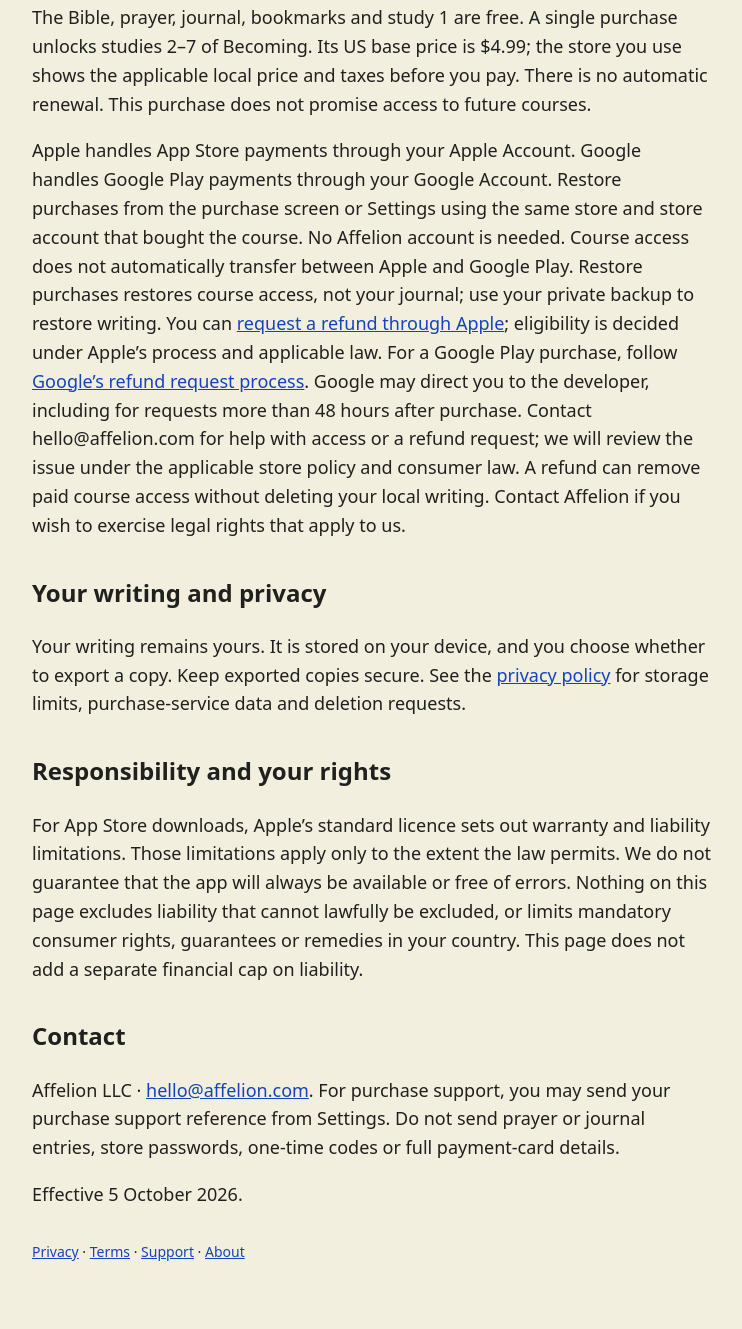
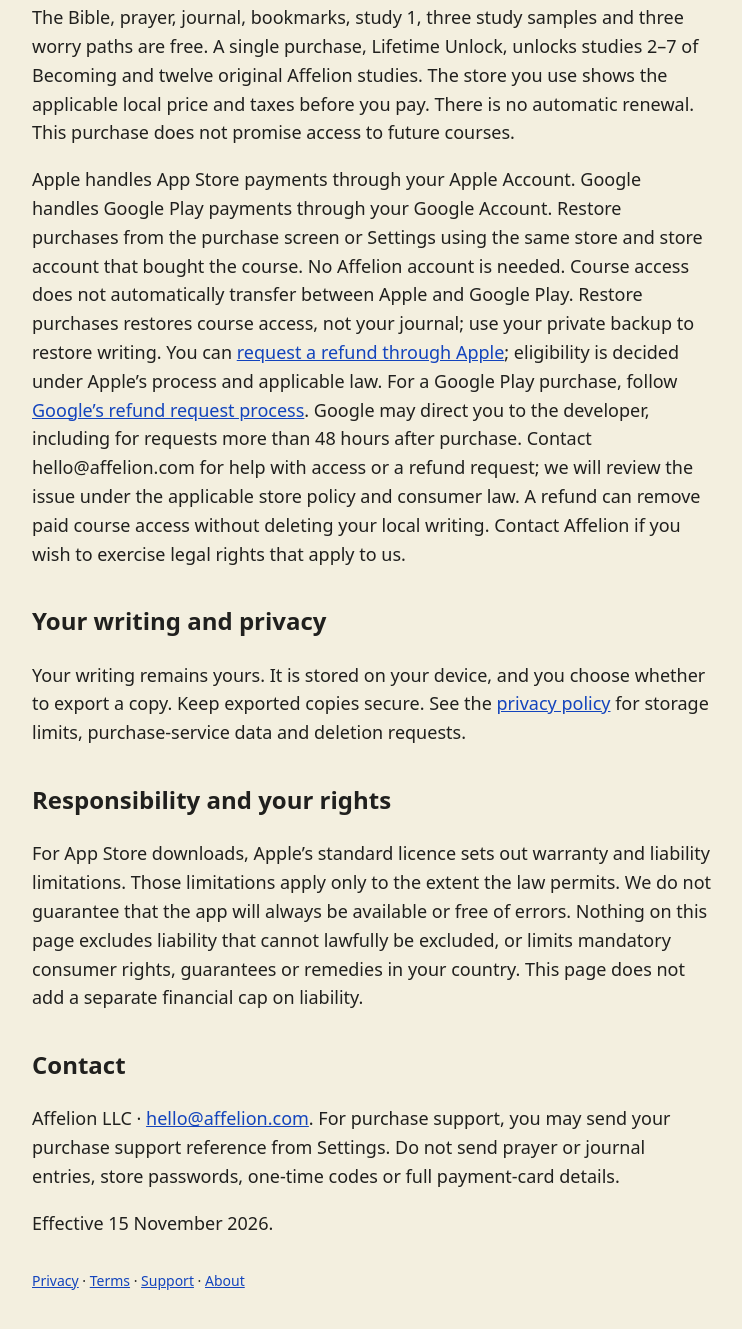
Before and after one commit to lusinevartan/affelion-bible-legal, a plain HTML site: page terms.html in a window 1280 px wide. Shown: the part 1733-3062 px from the top of the page, without its empty margins (268-1010 px from the left). Drawn offline with Linux system fonts and the light colour scheme.

Commit message:
Terms and support: single Lifetime Unlock for 1.3.0; remove hard-coded price; effective 15 November 2026
Owner-approved wording, published from the prepared pages.

Co-Authored-By: Claude Fable 5.2 <noreply@anthropic.com>
Claude-Session: https://claude.ai/code/session_015fMia6EeCCPrgmedtzYNNc

```diff
--- a/terms.html
+++ b/terms.html
@@ -15,7 +15,7 @@
 <h2>Bible text</h2>
 <p>Bible text: World English Bible British Edition, the 66 books of the Protestant canon. Catholic and Orthodox Bibles include additional books.</p>
 <h2>Purchases, restores and refunds</h2>
-<p>The Bible, prayer, journal, bookmarks and study 1 are free. A single purchase unlocks studies 2–7 of Becoming. Its US base price is $4.99; the store you use shows the applicable local price and taxes before you pay. There is no automatic renewal. This purchase does not promise access to future courses.</p>
+<p>The Bible, prayer, journal, bookmarks, study 1, three study samples and three worry paths are free. A single purchase, Lifetime Unlock, unlocks studies 2–7 of Becoming and twelve original Affelion studies. The store you use shows the applicable local price and taxes before you pay. There is no automatic renewal. This purchase does not promise access to future courses.</p>
 <p>Apple handles App Store payments through your Apple Account. Google handles Google Play payments through your Google Account. Restore purchases from the purchase screen or Settings using the same store and store account that bought the course. No Affelion account is needed. Course access does not automatically transfer between Apple and Google Play. Restore purchases restores course access, not your journal; use your private backup to restore writing. You can <a href="https://support.apple.com/en-us/118223" target="_blank" rel="noopener noreferrer">request a refund through Apple</a>; eligibility is decided under Apple’s process and applicable law. For a Google Play purchase, follow <a href="https://support.google.com/googleplay/workflow/9813244" target="_blank" rel="noopener noreferrer">Google’s refund request process</a>. Google may direct you to the developer, including for requests more than 48 hours after purchase. Contact hello@affelion.com for help with access or a refund request; we will review the issue under the applicable store policy and consumer law. A refund can remove paid course access without deleting your local writing. Contact Affelion if you wish to exercise legal rights that apply to us.</p>
 <h2>Your writing and privacy</h2>
 <p>Your writing remains yours. It is stored on your device, and you choose whether to export a copy. Keep exported copies secure. See the <a href="https://lusinevartan.github.io/affelion-bible-legal/privacy.html" target="_blank" rel="noopener noreferrer">privacy policy</a> for storage limits, purchase-service data and deletion requests.</p>
@@ -23,4 +23,4 @@
 <p>For App Store downloads, Apple’s standard licence sets out warranty and liability limitations. Those limitations apply only to the extent the law permits. We do not guarantee that the app will always be available or free of errors. Nothing on this page excludes liability that cannot lawfully be excluded, or limits mandatory consumer rights, guarantees or remedies in your country. This page does not add a separate financial cap on liability.</p>
 <h2>Contact</h2>
 <p>Affelion LLC · <a href="mailto:hello@affelion.com">hello@affelion.com</a>. For purchase support, you may send your purchase support reference from Settings. Do not send prayer or journal entries, store passwords, one-time codes or full payment-card details.</p>
-<p>Effective 5 October 2026.</p></article></main><nav aria-label="Information"><a href="privacy.html">Privacy</a> · <a href="terms.html">Terms</a> · <a href="support.html">Support</a> · <a href="about.html">About</a></nav></body></html>
+<p>Effective 15 November 2026.</p></article></main><nav aria-label="Information"><a href="privacy.html">Privacy</a> · <a href="terms.html">Terms</a> · <a href="support.html">Support</a> · <a href="about.html">About</a></nav></body></html>
```
Also changed, not shown: support.html (+1 -1 lines).
